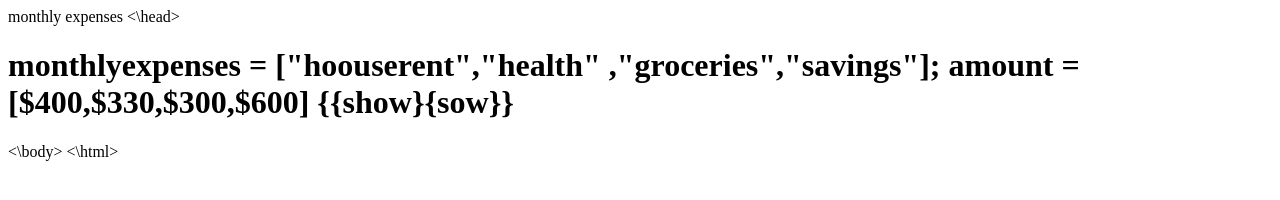
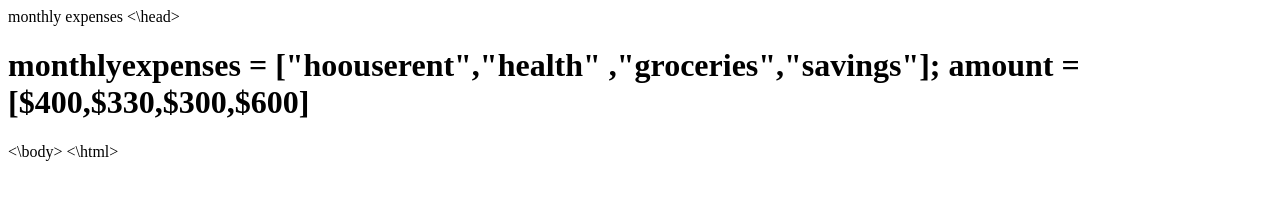
Before and after one commit to vikasreddykunapally/monthly-budget, a plain HTML site: page index.html in a window 1280 px wide. Drawn offline with Linux system fonts and the light colour scheme.

Commit message:
Update index.html

```diff
--- a/index.html
+++ b/index.html
@@ -7,7 +7,7 @@ monthly expenses
 <h1>
 monthlyexpenses = ["hoouserent","health" ,"groceries","savings"];
     amount  = [$400,$330,$300,$600]
-{{show}{sow}}
+
 </h1>
 <\body>
 <\html>
```
